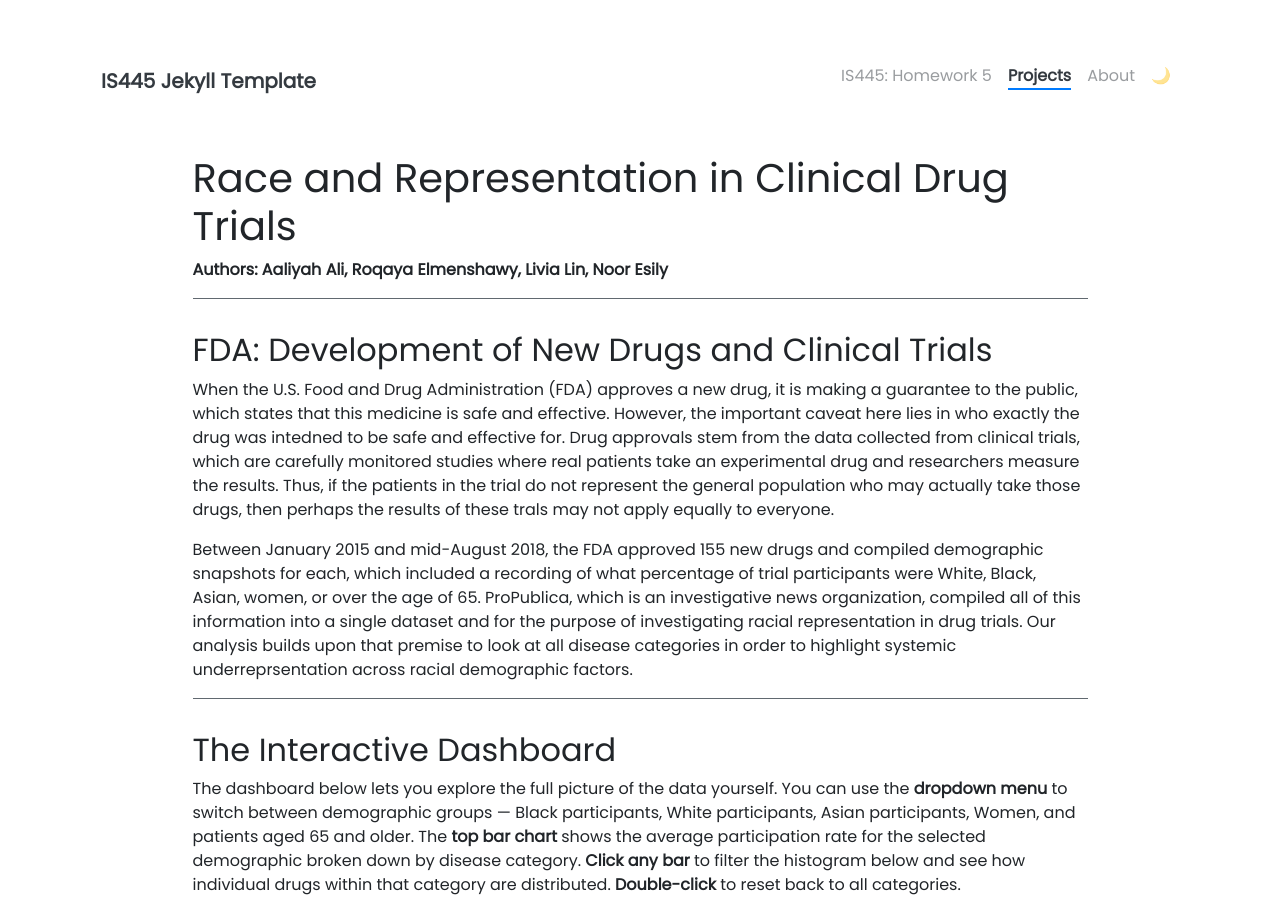
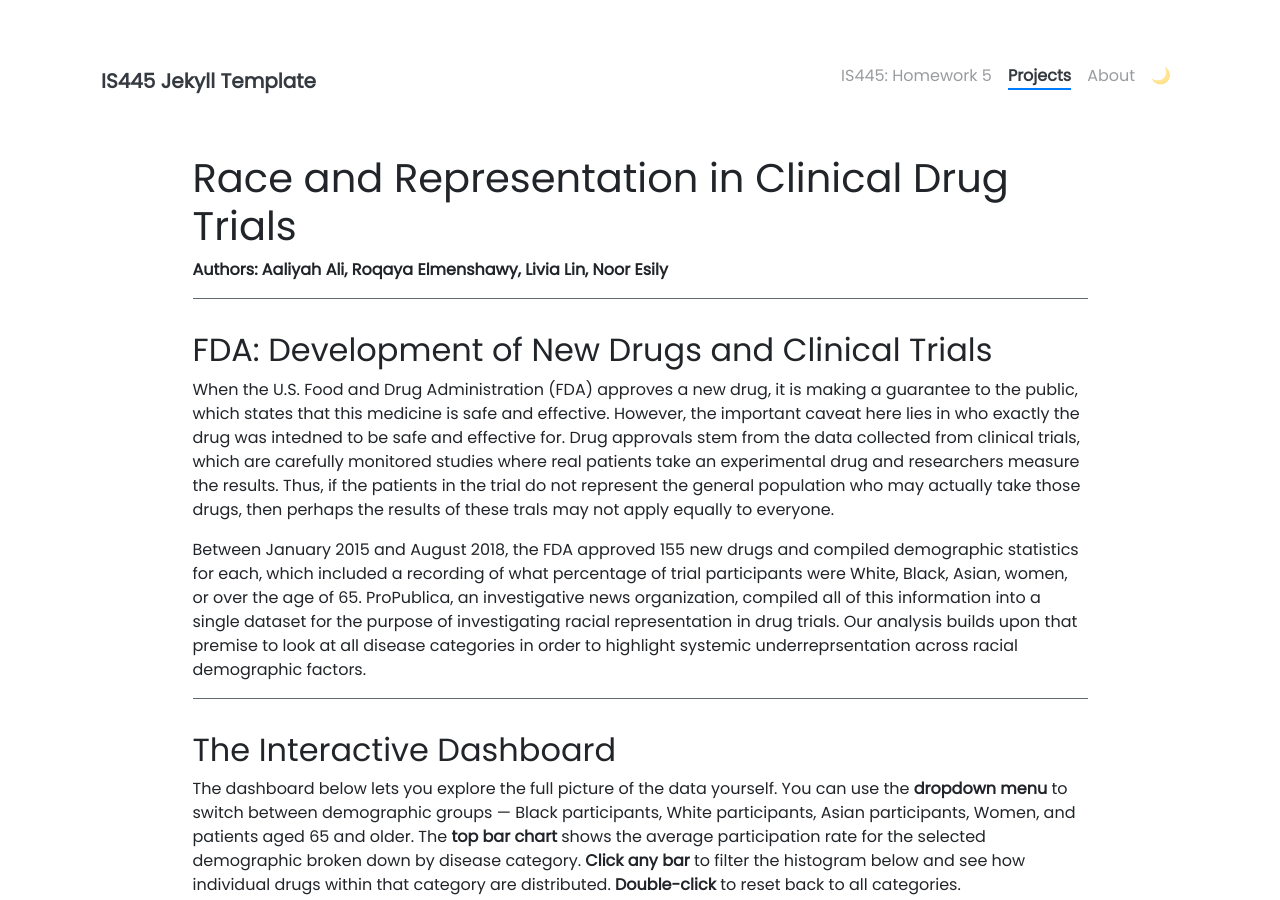
Before and after one commit to aaliyahali/aaliyahali.github.io, a Jekyll site: the page built from _projects/final-project.md, in a window 1280 px wide and 900 px high. Built offline with Jekyll 4.4.1, drawn with Linux system fonts in a browser that asks for light colours; nearby versions of some CDN libraries.

Commit message:
changing markup

```diff
--- a/_projects/final-project.md
+++ b/_projects/final-project.md
@@ -20,7 +20,7 @@ custom_js:
 
 When the U.S. Food and Drug Administration (FDA) approves a new drug, it is making a guarantee to the public, which states that this medicine is safe and effective. However, the important caveat here lies in who exactly the drug was intedned to be safe and effective for. Drug approvals stem from the data collected from clinical trials, which are carefully monitored studies where real patients take an experimental drug and researchers measure the results. Thus, if the patients in the trial do not represent the general population who may actually take those drugs, then perhaps the results of these trals may not apply equally to everyone.
 
-Between January 2015 and mid-August 2018, the FDA approved 155 new drugs and compiled demographic snapshots for each, which included a recording of what percentage of trial participants were White, Black, Asian, women, or over the age of 65. ProPublica, which is an investigative news organization, compiled all of this information into a single dataset and for the purpose of investigating racial representation in drug trials. Our analysis builds upon that premise to look at all disease categories in order to highlight systemic underreprsentation across racial demographic factors.
+Between January 2015 and August 2018, the FDA approved 155 new drugs and compiled demographic statistics for each, which included a recording of what percentage of trial participants were White, Black, Asian, women, or over the age of 65. ProPublica, an investigative news organization, compiled all of this information into a single dataset for the purpose of investigating racial representation in drug trials. Our analysis builds upon that premise to look at all disease categories in order to highlight systemic underreprsentation across racial demographic factors.
 
 ---
 
```
